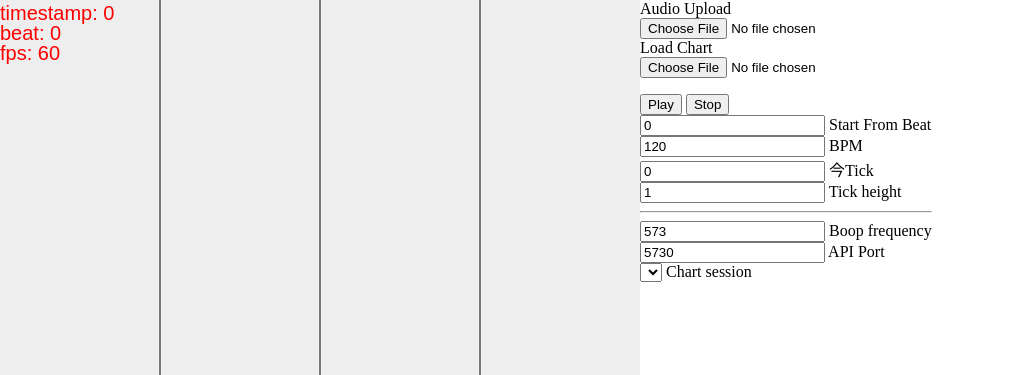
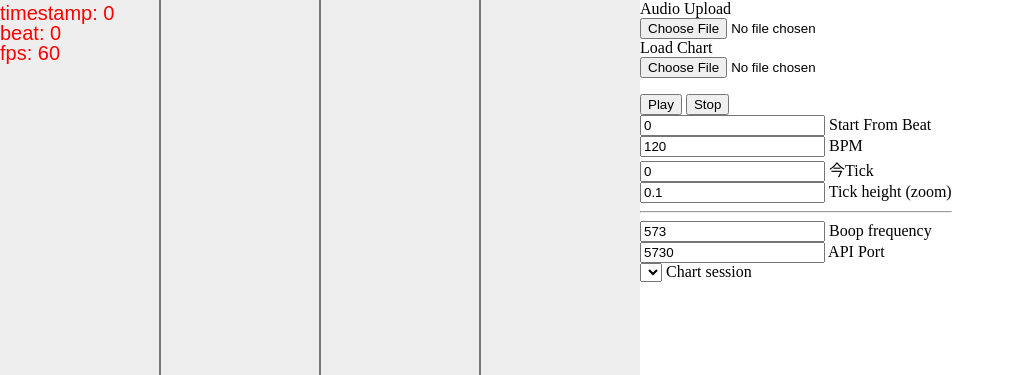
Before and after one commit to abstractedfox/superstepper, a Flask app: page / in a window 1280 px wide. Shown: the top 375 px of the page, without its empty margins (0-1014 px from the left). Run offline with Flask 3, Linux system fonts and the light colour scheme; lists and menus that the app fills with data are empty.

Commit message:
Change default tick height

```diff
--- a/templates/superstepper.html
+++ b/templates/superstepper.html
@@ -66,8 +66,8 @@
                 今Tick
             </div>
             <div>
-                <input type="number" value="1" id="tick_height" />
-                Tick height
+                <input type="number" value="0.1" id="tick_height" />
+                Tick height (zoom)
             </div>
             <hr>
             <div>
```
